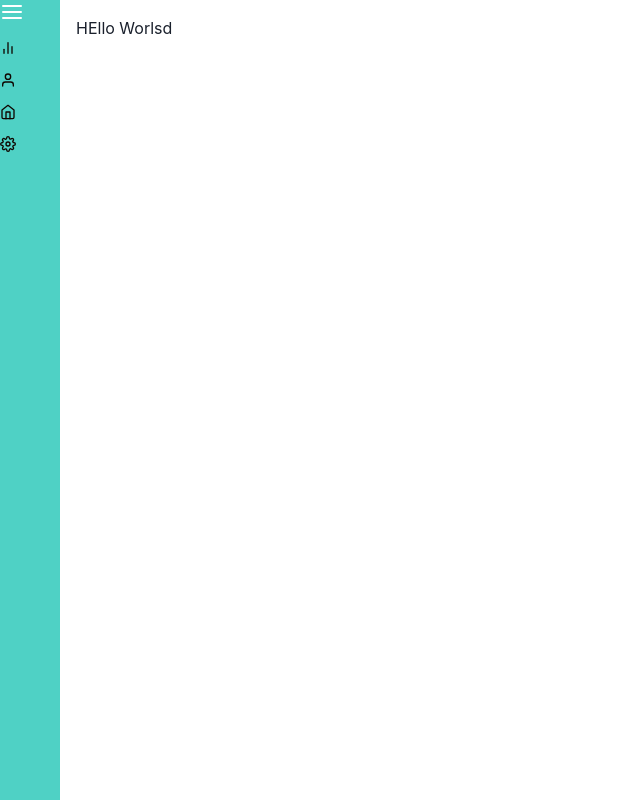
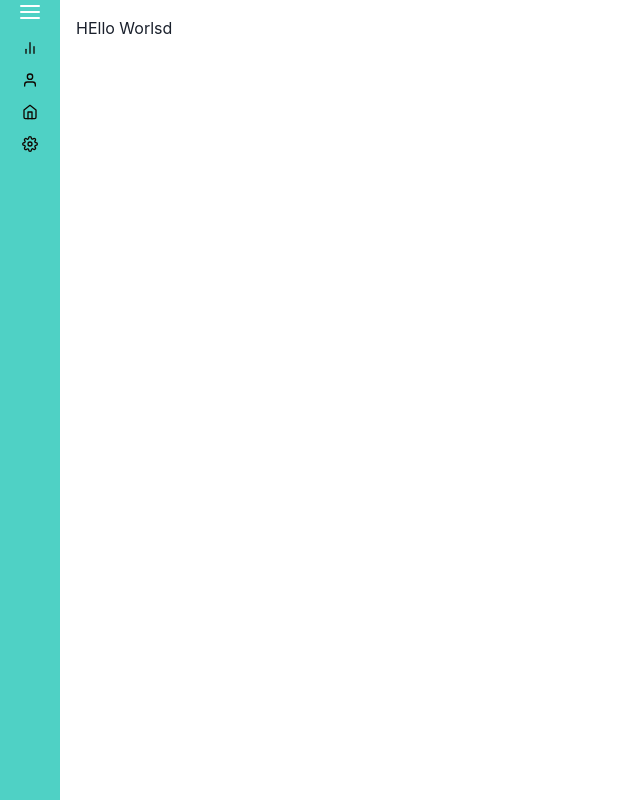
Before and after one commit to Priyabrata9861/BusinessDevelopment, a React (Create React App) app: page /user in a window 1280 px wide. Shown: the whole page, without its empty margins (0-640 px from the left). Built offline with nearby package versions, Linux system fonts and the light colour scheme.

Commit message:
changes in dashboard

```diff
--- a/src/Pages/login/login.jsx
+++ b/src/Pages/login/login.jsx
@@ -118,9 +118,9 @@ function Login() {
                 Sign in
               </button>
             </Form>
-            {/* <div className="mt-3 text-center"><Link onClick={handleForgotPasswordClick}>
+            {/* { { <div className="mt-3 text-center"><Link onClick={handleForgotPasswordClick}>
               Forgot Password
-            </Link></div> */}
+            </Link></div> }} */}
 
           </div>
         </div>
--- a/src/sidebar-component/sidebar.jsx
+++ b/src/sidebar-component/sidebar.jsx
@@ -13,15 +13,22 @@ const SidebarContainer = styled.div`
   width: ${props => (props.isOpen ? '200px' : '60px')};
   transition: width 0.2s;
   overflow: hidden;
+  align-items: center;
+    display: flex;
+    flex-direction: column;
+        font-weight: bold;
+
 `;
 
 const ContentContainer = styled.div`
   margin-left: ${props => (props.isOpen ? '200px' : '60px')};
   padding: 16px;
   transition: margin-left 0.2s;
+
 `;
 
 const ToggleButton = styled.button`
+
   background: none;
   border: none;
   color: white;
```
